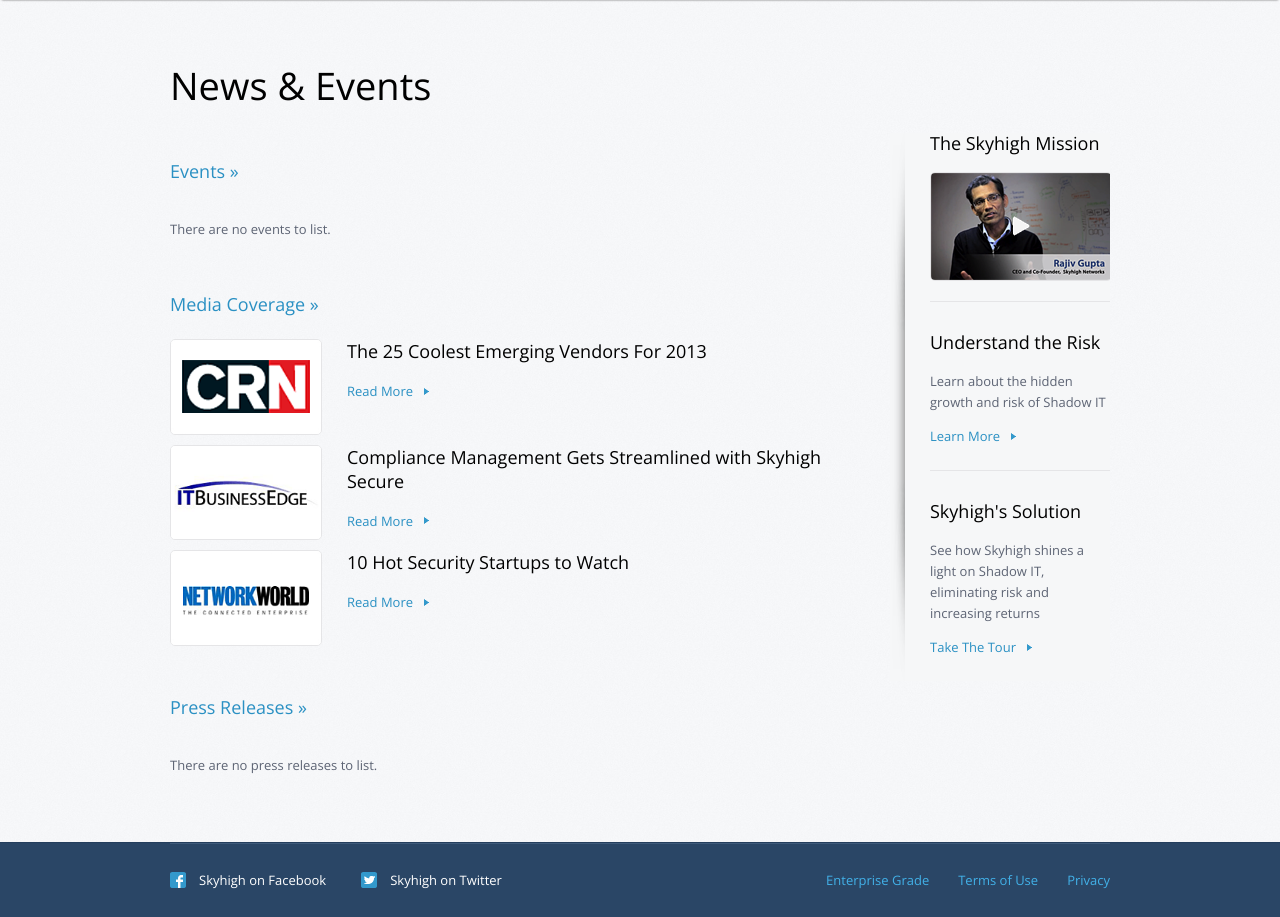
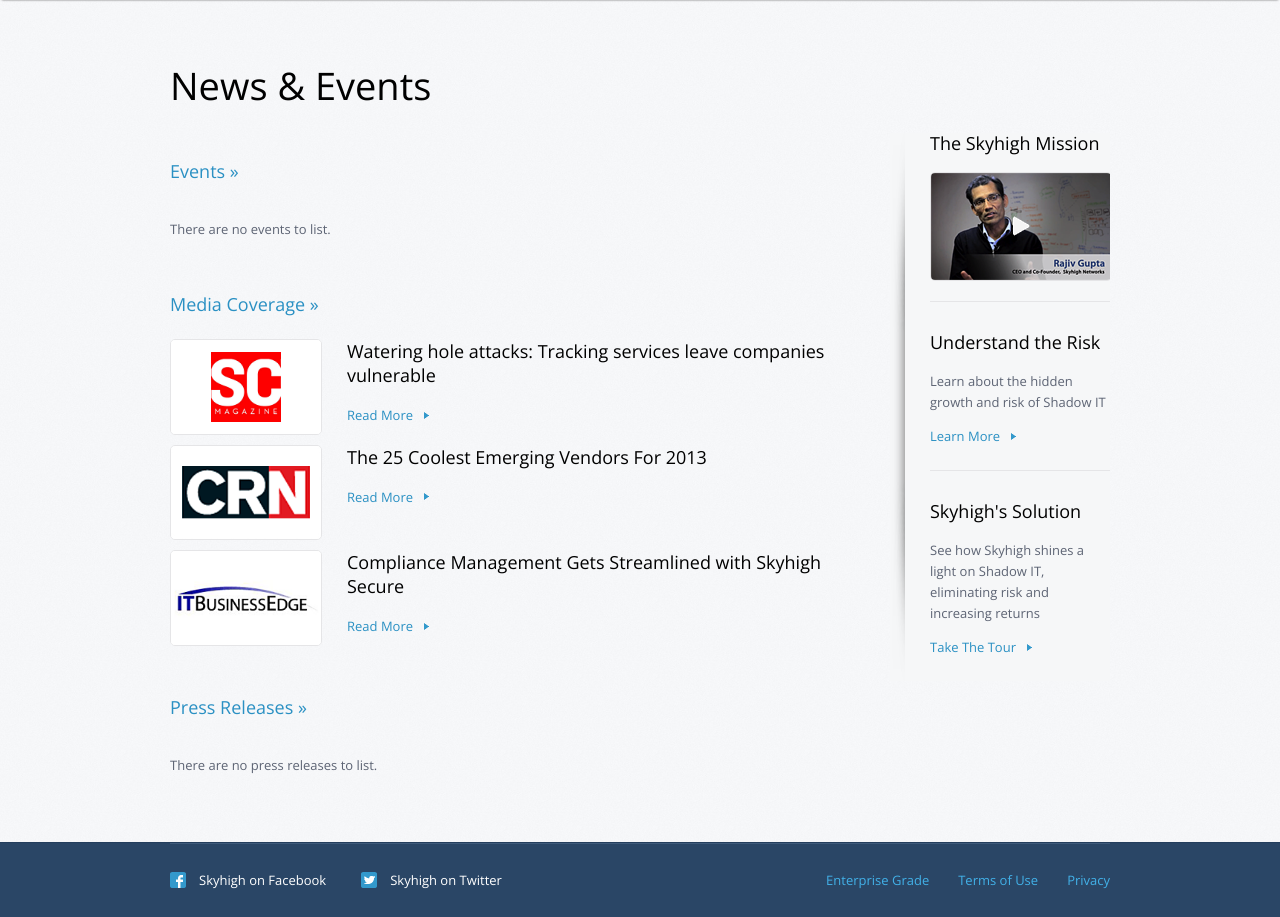
Before and after one commit to kmdg/skyhigh, a Django app: template src/skyhigh/templates/skyhigh/news/overview.html in a window 1280 px wide. Shown: the part 127-1044 px from the top of the page. Run offline with Django 3.2, Linux system fonts and the light colour scheme; the template is opened without the code that fills it, so the values that code supplies are empty; some libraries are stand-ins or nearby versions.

Commit message:
Added new media on home and overview page and add iframe code to blog page.

```diff
--- a/src/skyhigh/templates/blog/blog_detail.html
+++ b/src/skyhigh/templates/blog/blog_detail.html
@@ -11,6 +11,7 @@
                 <div class="sidebar">
 	                <div class="sidebar_top"></div>
 	                <div class="sidebar_bottom"></div>
+	                <iframe src="http://resellerideas.com/skyhigh/" style="border:none;min-height:200px;overflow:hidden;"></iframe>
                     {% tag_cloud object.slug %}
                     {% include 'includes/sidebar.html' %}
                 </div>
--- a/src/skyhigh/templates/skyhigh/news/overview.html
+++ b/src/skyhigh/templates/skyhigh/news/overview.html
@@ -31,6 +31,11 @@
                 <h2 class="lesstitle"><a href="{% url media_coverage %}">Media Coverage&nbsp;&raquo;</a></h2>
                 <div class="column">
                     <div class="listing no-bord no-marg-bottom">
+                        <img src="/static/skyhigh/img/logo_scmagazine.png" width="150" class="image_third" />
+                        <h3>Watering hole attacks: Tracking services leave companies vulnerable</h3>
+                        <p><a href="http://www.scmagazine.com/watering-hole-attacks-tracking-services-leave-companies-vulnerable/article/310246/" class="link" target="_blank">Read More</a></p>
+                    </div>
+                    <div class="listing no-bord no-marg-bottom">
                         <img src="/static/skyhigh/img/logo_crn.png" width="150" class="image_third" />
                         <h3>The 25 Coolest Emerging Vendors For 2013</h3>
                         <p><a href="http://www.crn.com/slide-shows/components-peripherals/240159701/the-25-coolest-emerging-vendors-for-2013.htm?pgno=21" class="link" target="_blank">Read More</a></p>
@@ -39,11 +44,6 @@
                         <img src="/static/skyhigh/img/logo_itbusinessedge.png" width="150" class="image_third" />
                         <h3>Compliance Management Gets Streamlined with Skyhigh Secure</h3>
                         <p><a href="http://www.itbusinessedge.com/blogs/it-unmasked/compliance-management-gets-streamlined-with-skyhigh-secure.html" class="link" target="_blank">Read More</a></p>
-                    </div>
-                    <div class="listing no-bord no-marg-bottom">
-                        <img src="/static/skyhigh/img/logo_networkworld.png" width="150" class="image_third" />
-                        <h3>10 Hot Security Startups to Watch</h3>
-                        <p><a href="http://www.networkworld.com/news/2013/071013-10-hot-security-startups-to-271677.html?page=4" class="link" target="_blank">Read More</a></p>
                     </div>
 {% comment %}
                     <div class="listing no-bord no-marg-bottom">
```
Also changed, not shown: src/skyhigh/templates/skyhigh/index.html (+8 -8 lines), src/skyhigh/static/skyhigh/img/logo_scmagazine.png (added), src/skyhigh/static/skyhigh/img/logo_usp_scm.png (added).
